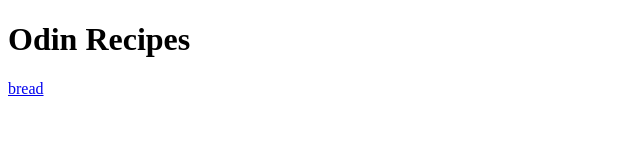
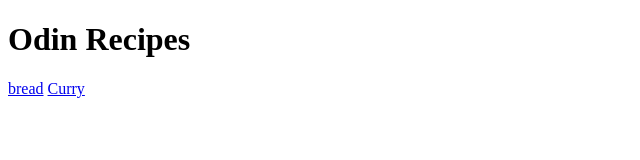
Before and after one commit to Stoons2004/odin.recipes, a plain HTML site: page index.html in a window 1280 px wide. Shown: the full height of the page, 0-640 px from the left. Drawn offline with Linux system fonts and the light colour scheme.

Commit message:
Added new recipes

```diff
--- a/index.html
+++ b/index.html
@@ -8,6 +8,7 @@
         <body>
             <h1>Odin Recipes</h1>
             <a href="recipes/bread.html">bread</a>
+            <a href="recipes/bread.html">Curry</a>
         </body>
     </head>
 </html>
```
